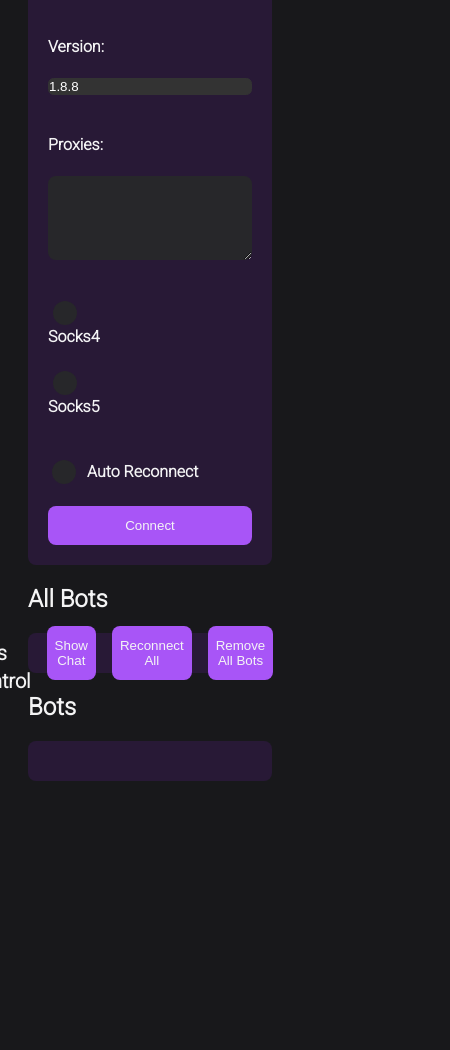
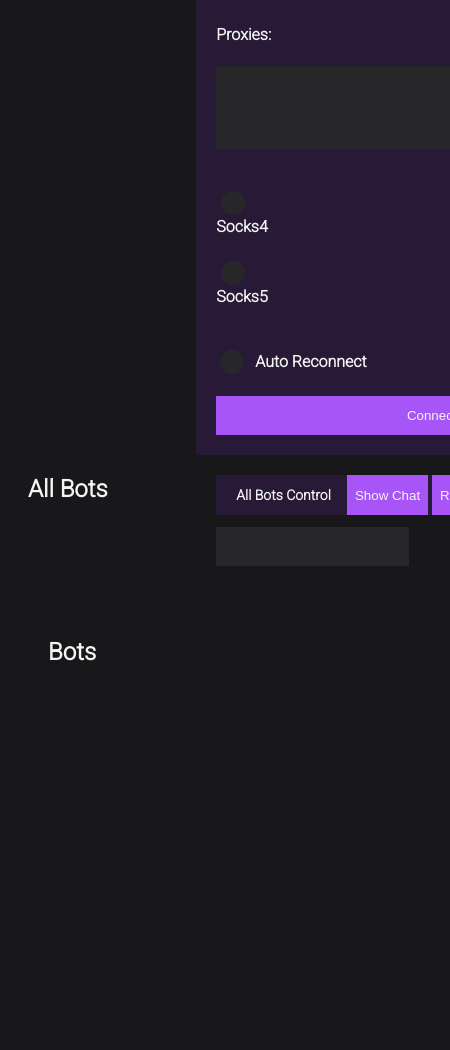
Before and after one commit to obseletecode72/UnknownBot-Reworked-Version, an Electron app: page index.html in a window 300 px wide. Shown: the part 410-1460 px from the top of the page, 450 px wide, since content can reach past the window. Before the commit the page ends 1219 px from the top, so only its background shows below. Drawn offline with Linux system fonts and the light colour scheme; no server answers.

Commit message:
Atualização layout
Algumas pequenas alterações no design e agora com novo layout

```diff
--- a/index.html
+++ b/index.html
@@ -5,37 +5,57 @@
   <link href="https://fonts.googleapis.com/css2?family=Roboto:wght@300&display=swap" rel="stylesheet">
   <!-- Import Roboto Light from Google Fonts -->
   <style>
-    /* Oculta a barra de rolagem para Chrome, Safari e Opera */
+/* width */
+
 ::-webkit-scrollbar {
-      display: none;
+  width: 0.75rem;
 }
 
-    .chat {
-      height: 250px;
-      /* Ajuste este valor conforme necessário */
-      overflow-y: auto;
-      background-color: #333;
-      /* Defina para qualquer cor escura que você preferir */
+/* Track */
+
+::-webkit-scrollbar-track {
+  --tw-bg-opacity: 1;
+  background-color: rgb(39 39 42 / var(--tw-bg-opacity));
 }
 
-    /* Oculta a barra de rolagem para IE, Edge e Firefox */
-    html {
-      scrollbar-width: none;
-      /* IE and Edge */
-      -ms-overflow-style: none;
-      /* Internet Explorer 10+ */
+/* Handle */
+
+::-webkit-scrollbar-thumb {
+  --tw-bg-opacity: 1;
+  background-color: rgb(168 85 247 / var(--tw-bg-opacity));
+}
+
+/* Handle on hover */
+
+::-webkit-scrollbar-thumb:hover {
+  --tw-bg-opacity: 1;
+  background-color: rgb(147 51 234 / var(--tw-bg-opacity));
 }
 
 body {
-      display: flex;
+  display: grid;
   min-height: 100vh;
-      flex-direction: column;
   --tw-bg-opacity: 1;
   background-color: rgb(24 24 27 / var(--tw-bg-opacity));
   padding: 1.25rem;
   --tw-text-opacity: 1;
   color: rgb(244 244 245 / var(--tw-text-opacity));
   font-family: "roboto", sans-serif;
+  grid-template-columns: repeat(2, 1fr);
+  grid-template-rows: 1fr;
+  grid-column-gap: 0px;
+  grid-row-gap: 0px;
+}
+
+.left {
+  grid-area: 1 / 1 / 2 / 2;
+}
+
+.right {
+  grid-area: 1 / 2 / 2 / 2;
+  padding-left: 2.5rem;
+  padding-right: 2.5rem;
+  padding-top: 4rem;
 }
 
 body h1 {
@@ -49,7 +69,7 @@
 form {
   display: flex;
   flex-direction: column;
-      border-radius: 0.5rem;
+  border-radius: 0px;
   background-color: rgb(88 28 135 / 0.25);
   padding: 1.25rem;
 }
@@ -62,7 +82,7 @@
 }
 
 input {
-      border-radius: 0.5rem;
+  border-radius: 0px;
   border-style: none;
   --tw-bg-opacity: 1;
   background-color: rgb(39 39 42 / var(--tw-bg-opacity));
@@ -75,7 +95,7 @@
 }
 
 textarea {
-      border-radius: 0.5rem;
+  border-radius: 0px;
   border-style: none;
   --tw-bg-opacity: 1;
   background-color: rgb(39 39 42 / var(--tw-bg-opacity));
@@ -114,7 +134,7 @@
   align-items: center;
 }
 
-    .aligned-item> :not([hidden])~ :not([hidden]) {
+.aligned-item > :not([hidden]) ~ :not([hidden]) {
   --tw-space-x-reverse: 0;
   margin-right: calc(0.5rem * var(--tw-space-x-reverse));
   margin-left: calc(0.5rem * calc(1 - var(--tw-space-x-reverse)));
@@ -122,7 +142,7 @@
 
 input[type="submit"] {
   cursor: pointer;
-      border-radius: 0.5rem;
+  border-radius: 0px;
   border-style: none;
   --tw-bg-opacity: 1;
   background-color: rgb(168 85 247 / var(--tw-bg-opacity));
@@ -150,47 +170,42 @@
 }
 
 #all-bots {
+  padding: 1.25rem;
+}
+
+#bots {
   display: flex;
+  height: 24rem;
   flex-direction: column;
+  overflow-y: auto;
+  padding: 1.25rem;
 }
 
 .bot-controls {
-      height: 0px;
   display: flex;
+  height: 2.5rem;
   align-items: center;
-      justify-content: center;
-      border-radius: 0.5rem;
+  justify-content: space-between;
+  border-radius: 0px;
   background-color: rgb(88 28 135 / 0.25);
-      padding: 1.25rem;
-    }
-
-
-    .bot-controls> :not([hidden])~ :not([hidden]) {
-      --tw-space-x-reverse: 0;
-      margin-right: calc(1rem * var(--tw-space-x-reverse));
-      margin-left: calc(1rem * calc(1 - var(--tw-space-x-reverse)));
-      position: relative;
-      left: -30px;
+  padding-left: 1.25rem;
 }
 
 .bot-controls h3 {
-      font-size: 1.25rem;
-      line-height: 1.75rem;
+  font-size: 0.875rem;
+  line-height: 1.25rem;
   font-weight: 700;
-      position: relative;
-      left: -30px;
 }
 
 .bot-controls button {
+  height: 100%;
   cursor: pointer;
-      border-radius: 0.5rem;
+  border-radius: 0px;
   border-style: none;
   --tw-bg-opacity: 1;
   background-color: rgb(168 85 247 / var(--tw-bg-opacity));
   padding-left: 0.5rem;
   padding-right: 0.5rem;
-      padding-top: 0.75rem;
-      padding-bottom: 0.75rem;
   --tw-text-opacity: 1;
   color: rgb(244 244 245 / var(--tw-text-opacity));
   transition-property: color, background-color, border-color, text-decoration-color, fill, stroke, opacity, box-shadow, transform, filter, -webkit-backdrop-filter;
@@ -210,50 +225,17 @@
   transition-duration: 150ms;
 }
 
-    #chat-all {
+#input-all {
   margin-top: 0.75rem;
   margin-bottom: 0.75rem;
+}
+
+#chat-all {
   display: none;
 }
 
-    #input-all {
-      margin-top: 0.75rem;
-      margin-bottom: 0.75rem;
-      display: none;
-    }
-
-    #bots {
-      border-radius: 0.5rem;
-      background-color: rgb(88 28 135 / 0.25);
-      padding: 1.25rem;
-    }
-
-    .bot-div .chat,
-    .bot-div .input {
-      display: none;
-      /* outras propriedades */
-    }
-
-    .chat {
-      border-radius: 5px;
-      /* Ajuste este valor conforme necessário */
-      /* outras propriedades */
-    }
-
-    select {
-      background-color: #333;
-      /* Ajuste para a cor desejada */
-      border-radius: 0.35rem;
-      /* Ajuste para o raio de borda desejado */
-      border: 1px solid #333;
-      /* Ajuste a cor da borda para a mesma cor do fundo */
-      color: #fff;
-      /* Cor do texto */
-      -webkit-appearance: none;
-      /* Necessário para estilizar selects no Chrome */
-      -moz-appearance: none;
-      /* Necessário para estilizar selects no Firefox */
-      appearance: none;
+.button-group {
+  height: 100%;
 }
   </style>
 </head>
@@ -351,15 +333,19 @@
   <div id="all-bots">
           <div class="bot-controls">
         <h3 id="all-bots-control">All Bots Control</h3>
+        <div class="button-group">
         <button id="showchat-all">Show Chat</button>
         <button id="reconnect-all-button">Reconnect All</button>
         <button id="remove-all-button">Remove All Bots</button>
       </div>
+      </div>
       <div id="chat-all" class="chat"></div>
       <input type="text" id="input-all" class="input">
     </div>
+    <div id="bots">
     <h2>Bots</h2>
-  <div id="bots"></div>
+    </div>
+  </div>
     <script>
       const {
         ipcRenderer
@@ -388,7 +374,7 @@
         // Remove caracteres especiais
         input.value = input.value.replace(/[^0-9]/g, '');
       }
-    document.getElementById('autoReconnect').addEventListener('change', function () {
+      document.getElementById('autoReconnect').addEventListener('change', function() {
         document.getElementById('delayDiv').style.display = this.checked ? 'flex' : 'none';
       });
 
@@ -444,9 +430,11 @@
           newBotDiv.innerHTML = `
 																												<div class="bot-controls">
 																													<h3 id="${botUsername}-status">${botUsername}</h3>
+                                                            <div class="button-group">
 																														<button id="${botUsername}-showchat">Show Chat</button>
 																														<button id="${botUsername}-reconnect-button">Reconnect</button>
 																														<button id="${botUsername}-remove-button">Remove Bot</button>
+                                                            </div>
 																												</div>
 																												<div id="${botUsername}-chat" class="chat"></div>
 																												<input type="text" id="${botUsername}-input" class="input">`
@@ -462,9 +450,11 @@
           newBotDiv.innerHTML = `
 																													<div class="bot-controls">
 																														<h3 id="${botUsername}-status">${botUsername}</h3>
+                                                            <div class="button-group">
 																														<button id="${botUsername}-showchat">Show Chat</button>
 																														<button id="${botUsername}-reconnect-button">Reconnect</button>
 																														<button id="${botUsername}-remove-button">Remove Bot</button>
+                                                            </div>
 																													</div>
 																													<div id="${botUsername}-chat" class="chat"></div>
 																													<input type="text" id="${botUsername}-input" class="input">`
```
Lines whose indentation alone changed are shown as unchanged.
